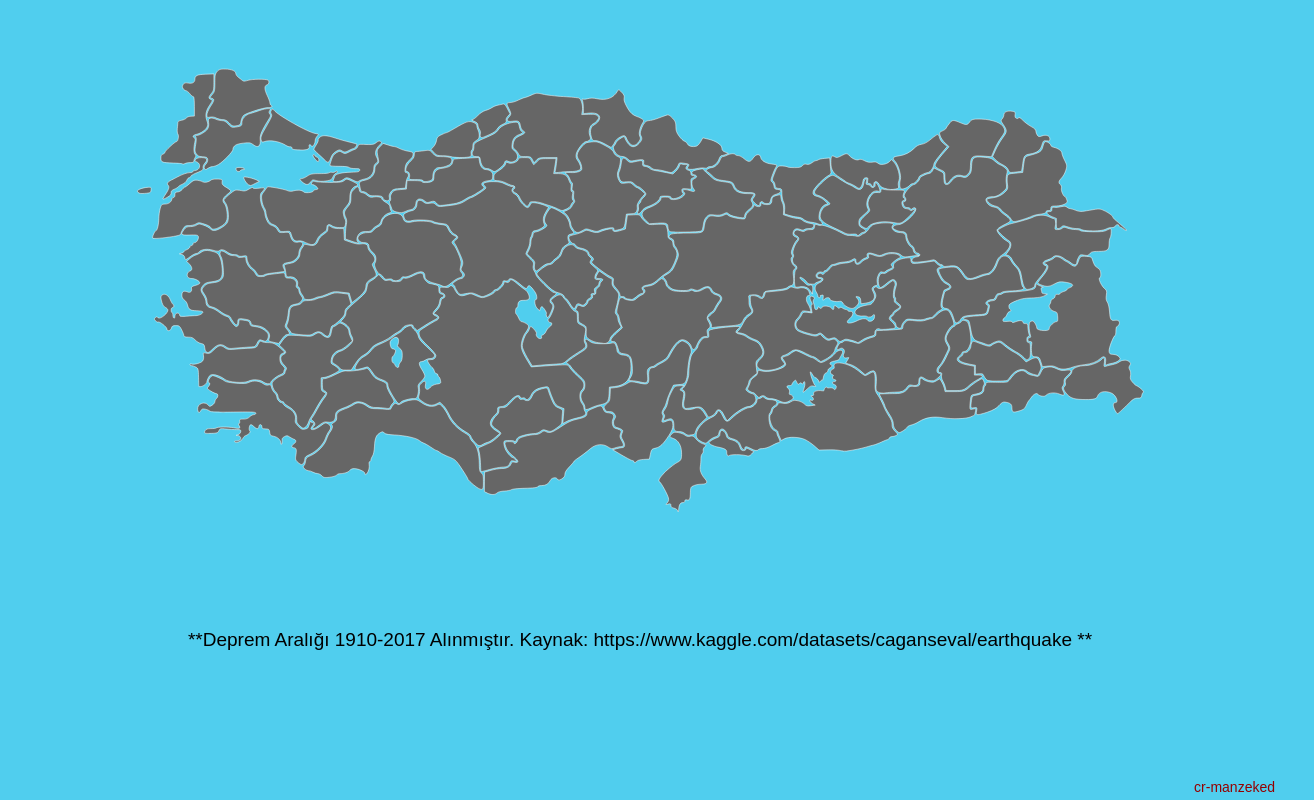
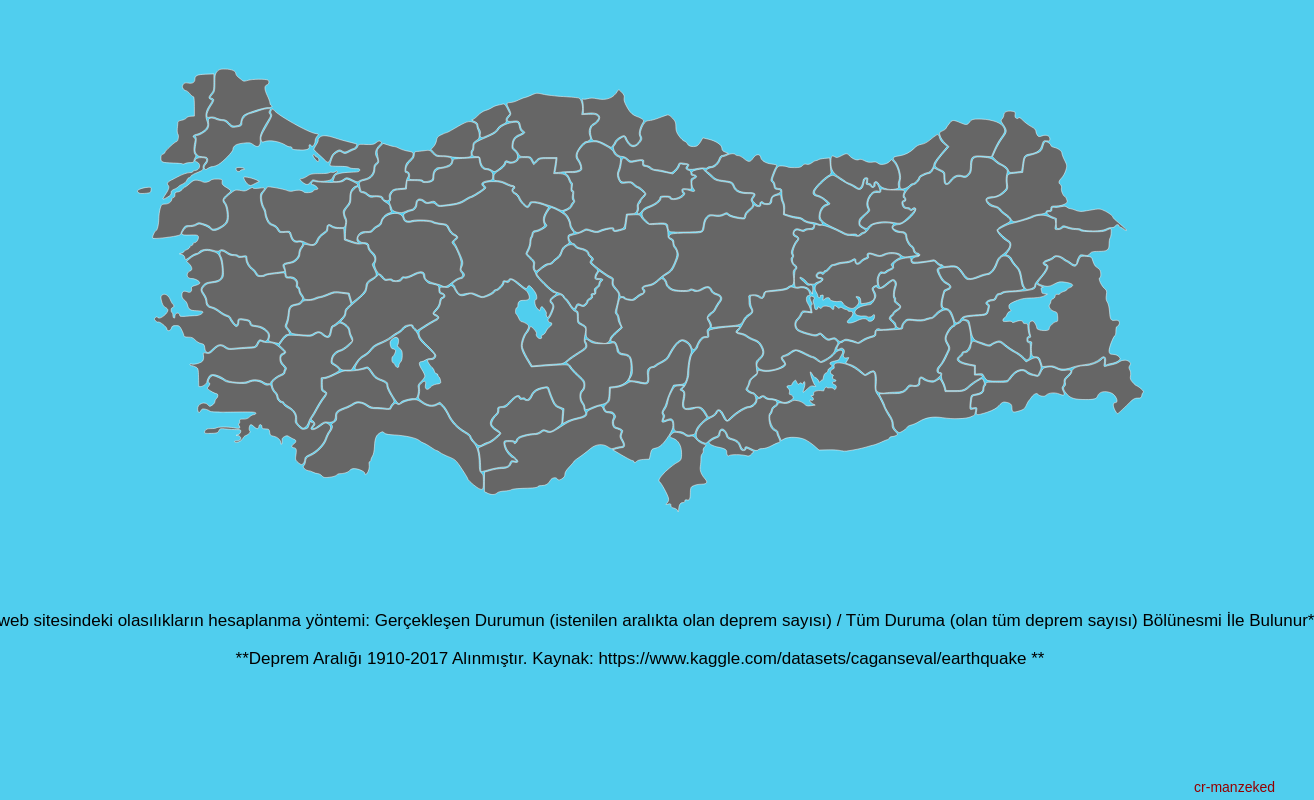
Before and after one commit to manzeked/deprem, a plain HTML site: page index.html in a window 1280 px wide. Shown: the whole page, 1314 px wide, since content can reach past the window. Drawn offline with Linux system fonts and the light colour scheme.

Commit message:
index.html

```diff
--- a/index.html
+++ b/index.html
@@ -73,31 +73,23 @@
     /* Metin içindeki uzun kelimeleri böl */
     p {
         white-space: nowrap; /* Alt satıra geçmesini engelle */
-        font-size: 19px; /* Yazı boyutunu 18 piksel olarak ayarla */
+        font-size: 17px; /* Yazı boyutunu 17 piksel olarak ayarla */
         font-family: Arial, sans-serif; /* Yazı tipini Arial ve genel olarak sans-serif olarak ayarla */
+        margin: 0; /* Metinler arasında boşluk bırakma */
     }
 </style>
 </head>
 <body>
 
-<div id="ortaAçıklama"></div>
-
-<script>
-// Açıklama metni
-var açıklamaMetni = "*Bu web sitesindeki olasılıkların hesaplanma yöntemi: Gerçekleşen Durumun (istenilen aralıkta olan deprem sayısı) / Tüm Duruma (olan tüm deprem sayısı) Bölünesmi İle Bulunur.*";
-
-// Orta div'in referansı alınıyor
-var ortaDiv = document.getElementById("ortaAçıklama");
-
-// Açıklama metnini div'e ekleme
-ortaDiv.innerHTML = "<p>" + açıklamaMetni + "</p>";
-</script>
+<div id="ortaAçıklama">
+    <p>*Bu web sitesindeki olasılıkların hesaplanma yöntemi: Gerçekleşen Durumun (istenilen aralıkta olan deprem sayısı) / Tüm Duruma (olan tüm deprem sayısı) Bölünesmi İle Bulunur*</p>
+    <br>
+    <p>**Deprem Aralığı 1910-2017 Alınmıştır. Kaynak: https://www.kaggle.com/datasets/caganseval/earthquake **</p>
+</div>
 
 </body>
 </html>
 
-</html>
-</html>
 
 <!DOCTYPE html>
 <html lang="en">
@@ -125,41 +117,3 @@ ortaDiv.innerHTML = "<p>" + açıklamaMetni + "</p>";
 <div id="yapımcı">cr-manzeked</div>
 </body>
 </html>
-
-<div id="ortaAçıklama2"></div>
-
-<script>
-// Açıklama metni
-var açıklamaMetni2 = "**Deprem Aralığı 1910-2017 Alınmıştır. Kaynak: https://www.kaggle.com/datasets/caganseval/earthquake **";
-
-// Orta div'in referansı alınıyor
-var ortaDiv2 = document.getElementById("ortaAçıklama2");
-
-// Açıklama metnini div'e ekleme
-ortaDiv.innerHTML = "<p>" + açıklamaMetni2 + "</p>";
-</script>
-
-<!DOCTYPE html>
-<html lang="en">
-<head>
-<meta charset="UTF-8">
-<meta name="viewport" content="width=device-width, initial-scale=1.0">
-<title>Orta Açıklama2</title>
-<style>
-    /* Orta div'i sayfanın ortasına hizalar */
-    #ortaAçıklama2 {
-        position: absolute;
-        top: 80%;
-        left: 50%;
-        transform: translate(-50%, -50%);
-        text-align: center;
-    }
-    /* Metin içindeki uzun kelimeleri böl */
-    p {
-        white-space: nowrap; /* Alt satıra geçmesini engelle */
-        font-size: 19px; /* Yazı boyutunu 18 piksel olarak ayarla */
-        font-family: Arial, sans-serif; /* Yazı tipini Arial ve genel olarak sans-serif olarak ayarla */
-    }
-</style>
-</head>
-<body>
```
